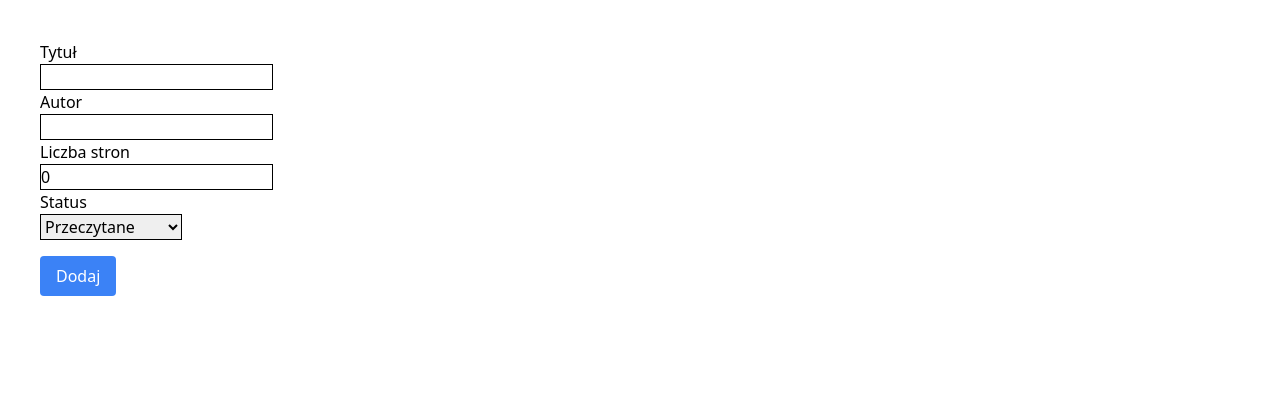
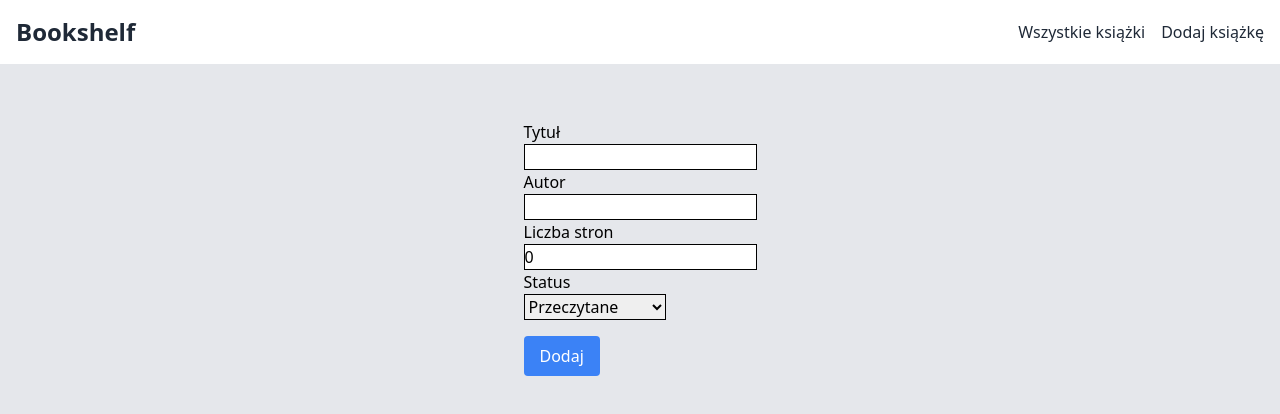
Before and after one commit to maciejewskakatarzyna/Bookshelf, a React (Vite) app: page /add-book in a window 1280 px wide. Shown: the top 414 px of the page. Built offline with nearby package versions, Linux system fonts and the light colour scheme.

Commit message:
Simplify fetching and get methods & add basic layout

```diff
--- a/src/components/Form/Form.tsx
+++ b/src/components/Form/Form.tsx
@@ -1,4 +1,5 @@
 import { FormEvent, useState } from "react";
+import { Layout } from "../Layout/Layout";
 
 export function Form() {
   const [book, setBook] = useState({
@@ -55,6 +56,7 @@ export function Form() {
   };
 
   return (
+    <Layout>
       <form className="m-10 flex flex-col items-start" onSubmit={handleSubmit}>
         <label htmlFor="title">Tytuł</label>
         <input
@@ -102,5 +104,6 @@ export function Form() {
           Dodaj
         </button>
       </form>
+    </Layout>
   );
 }
--- /dev/null
+++ b/src/components/Layout/Layout.tsx
@@ -0,0 +1,33 @@
+import { Link } from "react-router-dom";
+
+export function Layout({ children }: { children: React.ReactNode }) {
+  return (
+    <div className="flex min-h-screen flex-col justify-start bg-gray-200">
+      <header className="flex h-16 w-full items-center justify-between bg-white px-4">
+        <h1 className="text-2xl font-bold text-gray-800">
+          <Link to="/">Bookshelf</Link>
+        </h1>
+        <nav>
+          <ul className="flex items-center justify-center space-x-4">
+            <li>
+              <Link to="/" className="text-gray-800 hover:text-gray-600">
+                Wszystkie książki
+              </Link>
+            </li>
+            <li>
+              <Link
+                to="/add-book"
+                className="text-gray-800 hover:text-gray-600"
+              >
+                Dodaj książkę
+              </Link>
+            </li>
+          </ul>
+        </nav>
+      </header>
+      <main className="flex w-full flex-col items-center justify-center p-4">
+        {children}
+      </main>
+    </div>
+  );
+}
--- a/src/components/List/List.tsx
+++ b/src/components/List/List.tsx
@@ -1,6 +1,7 @@
 import { useEffect, useState } from "react";
 import { Link } from "react-router-dom";
 import Button from "../Button/Button";
+import { Layout } from "../Layout/Layout";
 
 interface IBook {
   _id: string;
@@ -15,9 +16,11 @@ export function List() {
 
   const fetchBooks = async (shelf: string = ""): Promise<void> => {
     try {
-      const res = await fetch(
-        `http://localhost:3000/books${shelf ? `/${shelf}` : ""}`,
-      );
+      let url = `http://localhost:3000/books`;
+      if (shelf) {
+        url += `?exclusiveShelf=${shelf}`;
+      }
+      const res = await fetch(url);
       const data = await res.json();
       setBooks(data);
       setCurrentShelf(shelf);
@@ -28,9 +31,7 @@ export function List() {
   };
 
   useEffect(() => {
-    if (currentShelf) {
-      fetchBooks(currentShelf);
-    }
+    fetchBooks(currentShelf);
   }, [currentShelf]);
 
   const getRandomBook = async (): Promise<void> => {
@@ -62,7 +63,7 @@ export function List() {
   };
 
   return (
-    <div className="h-full min-h-screen bg-gray-200">
+    <Layout>
       <div className="container mx-auto p-10">
         <Button onClick={() => fetchBooks()}>Wszystkie książki</Button>
         <Button onClick={() => fetchBooks("read")}>Przeczytane</Button>
@@ -71,10 +72,6 @@ export function List() {
           Teraz czytam
         </Button>
         <Button onClick={getRandomBook}>Losuj książkę do przeczytania</Button>
-        <Link to={"/add-book"}>
-          {" "}
-          <Button>Dodaj książkę</Button>
-        </Link>
         {randomBook && (
           <>
             <div
@@ -110,6 +107,6 @@ export function List() {
           </div>
         ))}
       </div>
-    </div>
+    </Layout>
   );
 }
```
Also changed, not shown: server.cjs (+6 -14 lines). Lines whose indentation alone changed are shown as unchanged.
